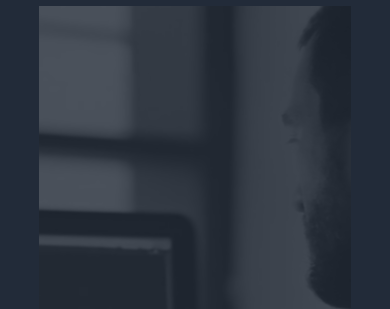
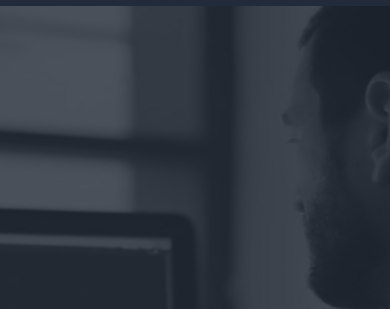
Before and after one commit to lcarta/Personal-Portfolio-Webpage, a plain HTML site: page index.html in a window 390 px wide. Shown: the part 64-373 px from the top of the page. Drawn offline with nearby package versions, Linux system fonts and the light colour scheme.

Commit message:
modified:   styles.css

```diff
--- a/styles.css
+++ b/styles.css
@@ -385,6 +385,7 @@ footer {
   }
 
   .background-welcome {
+    width: 100vw;
     top: 70px;
 
   }
```
